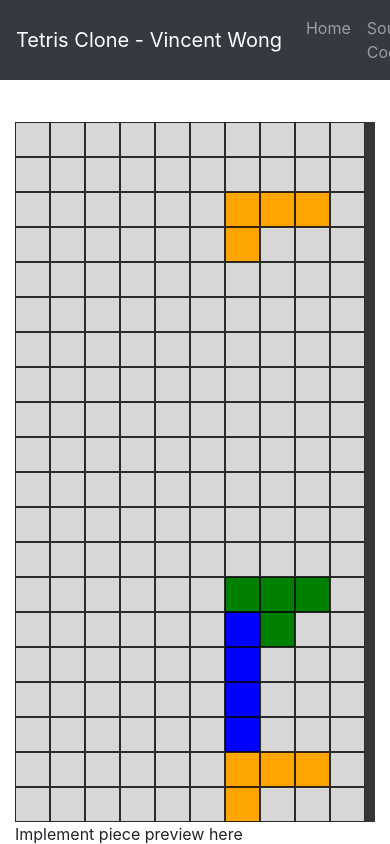
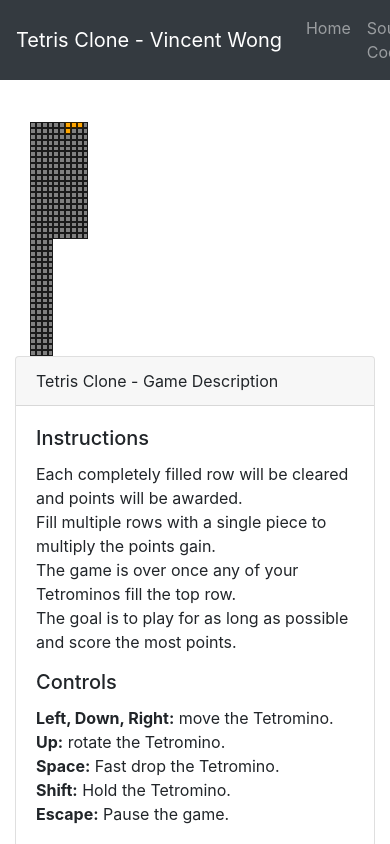
Before and after one commit to V-Wong/WebTetris, a React (Create React App) app in the folder frontend/: page / in a window 390 px wide. Shown: the top 844 px of the page. Built offline with nearby package versions, Linux system fonts and the light colour scheme.

Commit message:
Improve responsiveness with changing screen sizes

```diff
--- a/frontend/src/components/Game.tsx
+++ b/frontend/src/components/Game.tsx
@@ -1,5 +1,7 @@
 import React from 'react';
+import {Container, Row, Col, Card} from "react-bootstrap";
 
+import TetrominoPreview from "./TetrominoPreview";
 import {Tetromino, Square, Line, T, L, J} from "./game-logic/Tetrominos";
 
 import "./game.css";
@@ -7,7 +9,7 @@ import "./game.css";
 const GRID_HEIGHT = 20;
 const GRID_WIDTH = 10;
 const TETROMINOS = [J, Square, Line, T, L, J];
-const DEFAULT_GRID_COLOUR = "rgba(255, 255, 255, 0.8)"
+const DEFAULT_GRID_COLOUR = "grey"
 
 function getRandomTetromino() {
   return TETROMINOS[Math.floor(Math.random() * TETROMINOS.length)];
@@ -121,7 +123,7 @@ export default class Game extends React.Component<any, any> {
 
   runGame() {
     if (!this.detectCollision(this.state.activeTetromino, 0, 1)) {
-      this.autoDropTetromino();
+      // this.autoDropTetromino();
     } else {
       this.storeBlock()
       const randomTetromino = getRandomTetromino();
@@ -155,6 +157,18 @@ export default class Game extends React.Component<any, any> {
   }
 
   render() {
-    return (<div id="main-game"></div>);
+    return (
+      <Container>
+        <Row>
+          <Col sm={7}>
+            <div id="main-game"/>
+          </Col>
+          <Col sm={5}>
+            <TetrominoPreview/>
+          </Col>
+        </Row>
+      </Container>
+
+    );
   }
 }
--- a/frontend/src/components/Home.tsx
+++ b/frontend/src/components/Home.tsx
@@ -8,11 +8,8 @@ export default class Home extends React.Component {
     return (
       <Container style={{marginTop: "5vh"}}>
         <Row>
-          <Col sm={4}>
+          <Col sm={6}>
             <Game/>
-          </Col>
-          <Col sm={2}>
-            <div>Implement piece preview here</div>
           </Col>
           <Col sm={6}>
           <Card>
--- /dev/null
+++ b/frontend/src/components/TetrominoPreview.tsx
@@ -0,0 +1,38 @@
+import React from "react";
+
+const GRID_HEIGHT = 20;
+const DEFAULT_GRID_COLOUR = "grey";
+
+export default class TetrominoPreview extends React.Component<any, any> {
+    constructor(props) {
+        super(props);
+
+        const grid = [];
+        for (let i = 0; i < GRID_HEIGHT; i++) {
+          grid[i] = [];
+          for (let j = 0; j < 4; j++) {
+            grid[i][j] = document.createElement("div");
+            grid[i][j].classList.add("cell");
+            grid[i][j].style.backgroundColor = DEFAULT_GRID_COLOUR;
+          }
+        }
+
+        this.state = {
+          grid: grid,
+          activeTetromino: null
+        }
+    }
+
+    componentDidMount() {
+        const previewContainer = document.getElementById("tetromino-preview");
+        for (let i = 0; i < GRID_HEIGHT; i++) {
+          for (let j = 0; j < 4; j++) {
+            previewContainer.appendChild(this.state.grid[i][j]);
+          }
+        }
+    }
+
+    render() {
+        return (<div id="tetromino-preview"></div>)
+    }
+}
--- a/frontend/src/components/game.css
+++ b/frontend/src/components/game.css
@@ -1,8 +1,12 @@
 #main-game {
   display: grid;
-  grid-template-columns: repeat(10, 35px);
-  grid-template-rows: repeat(20, 35px);
-  background-color: #363636;
+  grid-template-columns: repeat(10, 1.5vw);
+  grid-template-rows: repeat(20, 1.5vw);
+}
+#tetromino-preview {
+  display: grid;
+  grid-template-columns: repeat(4, 1.5vw);
+  grid-template-rows: repeat(20, 1.5vw);
 }
 .cell {
   background-color: rgba(255, 255, 255, 0.8);
--- a/frontend/src/components/game.scss
+++ b/frontend/src/components/game.scss
@@ -1,8 +1,13 @@
 #main-game {
     display: grid;
-    grid-template-columns: repeat(10, 35px);
-    grid-template-rows: repeat(20, 35px);
-    background-color: #363636;
+    grid-template-columns: repeat(10, 1.5vw);
+    grid-template-rows: repeat(20, 1.5vw);
+}
+
+#tetromino-preview {
+    display: grid;
+    grid-template-columns: repeat(4, 1.5vw);
+    grid-template-rows: repeat(20, 1.5vw);
 }
 
 .cell {
```
